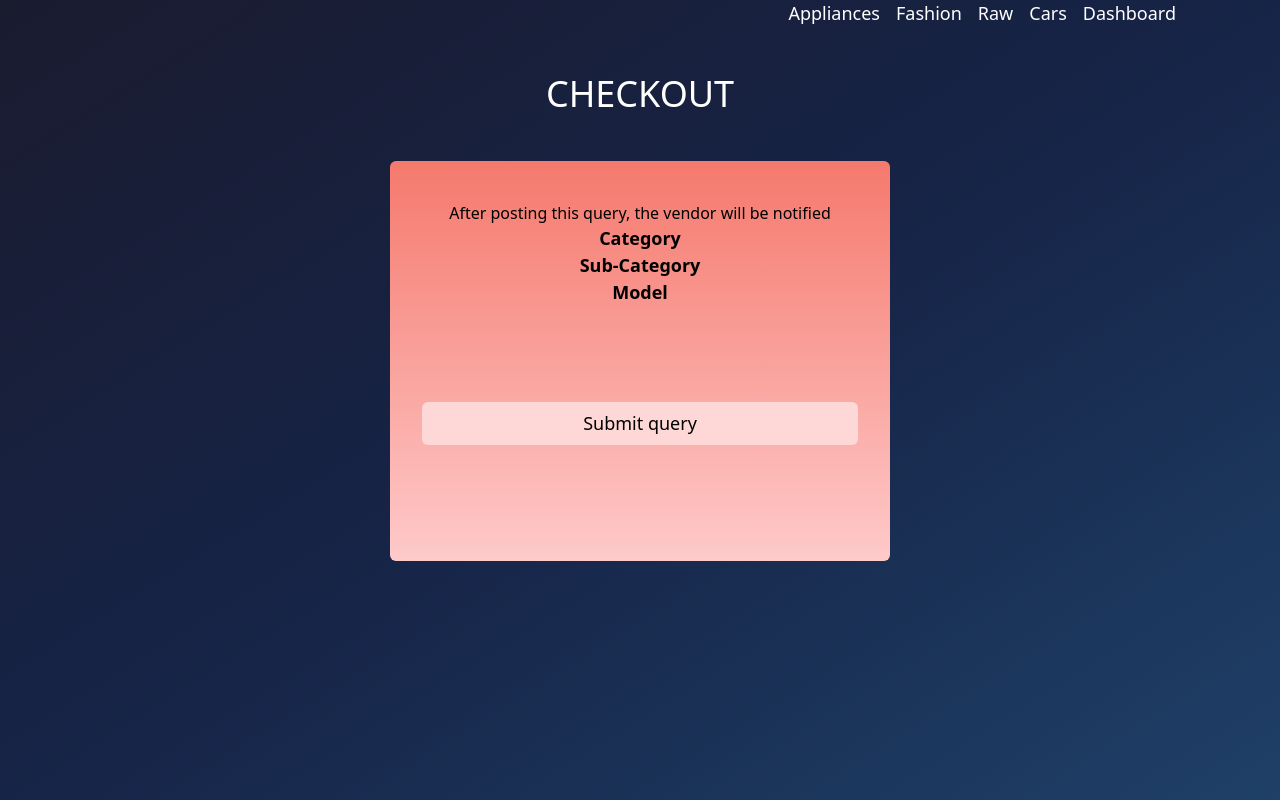
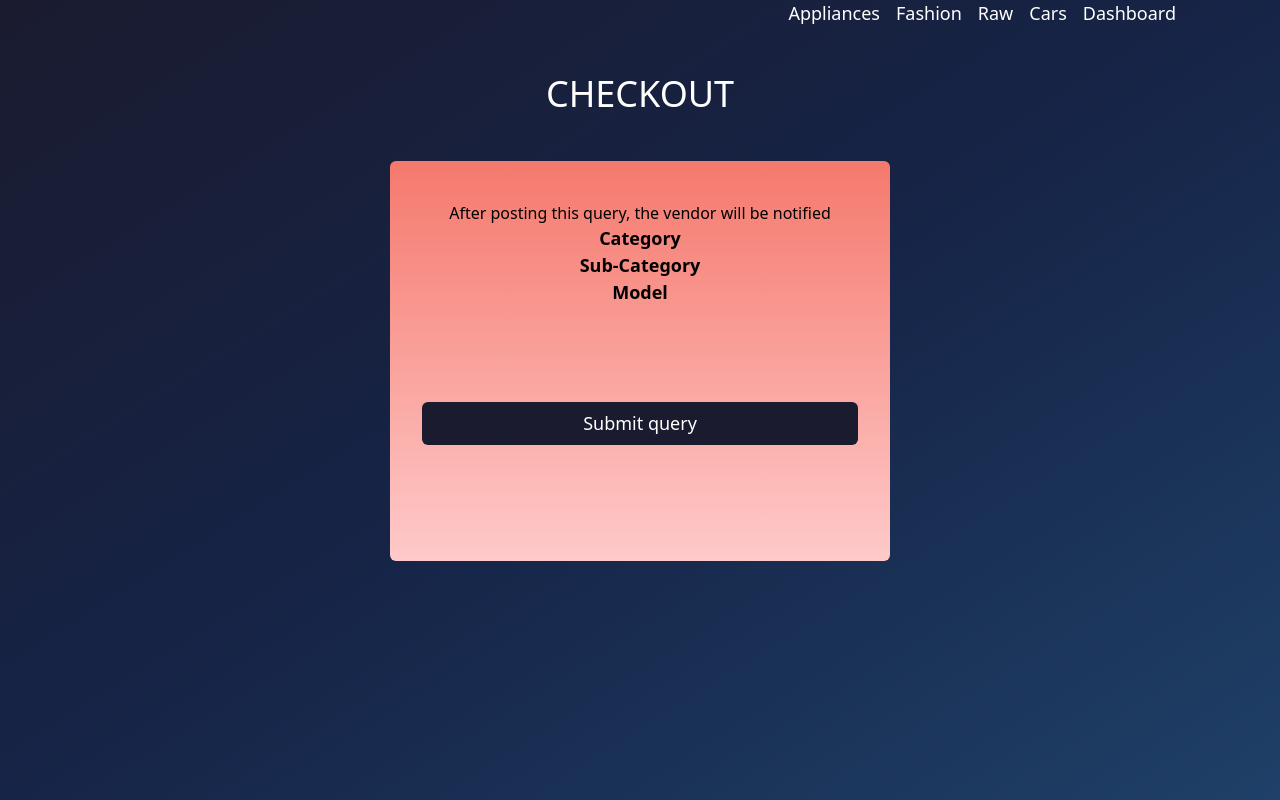
Before and after one commit to talkshrey/QuoteIT, a React (Create React App) app: page /query in a window 1280 px wide. Built offline with nearby package versions, Linux system fonts and the light colour scheme; what tailwindcss-filters would draw is missing.

Commit message:
New and improved UI

```diff
--- a/src/Components/Query.js
+++ b/src/Components/Query.js
@@ -47,7 +47,7 @@ export default function Query() {
                     <b> Category</b> {cat}
                     <b> Sub-Category </b> {sub_cat}
                     <b> Model </b> {model_name}
-                    <button className="px-5 py-2 rounded-md align-center mt-24 bg-red-200"> Submit query </button>
+                    <button className="px-5 py-2 text-white rounded-md align-center mt-24" style={{backgroundColor:'#1A1B2F'}}> Submit query </button>
                 </form>
             </div>
         </div>
```
